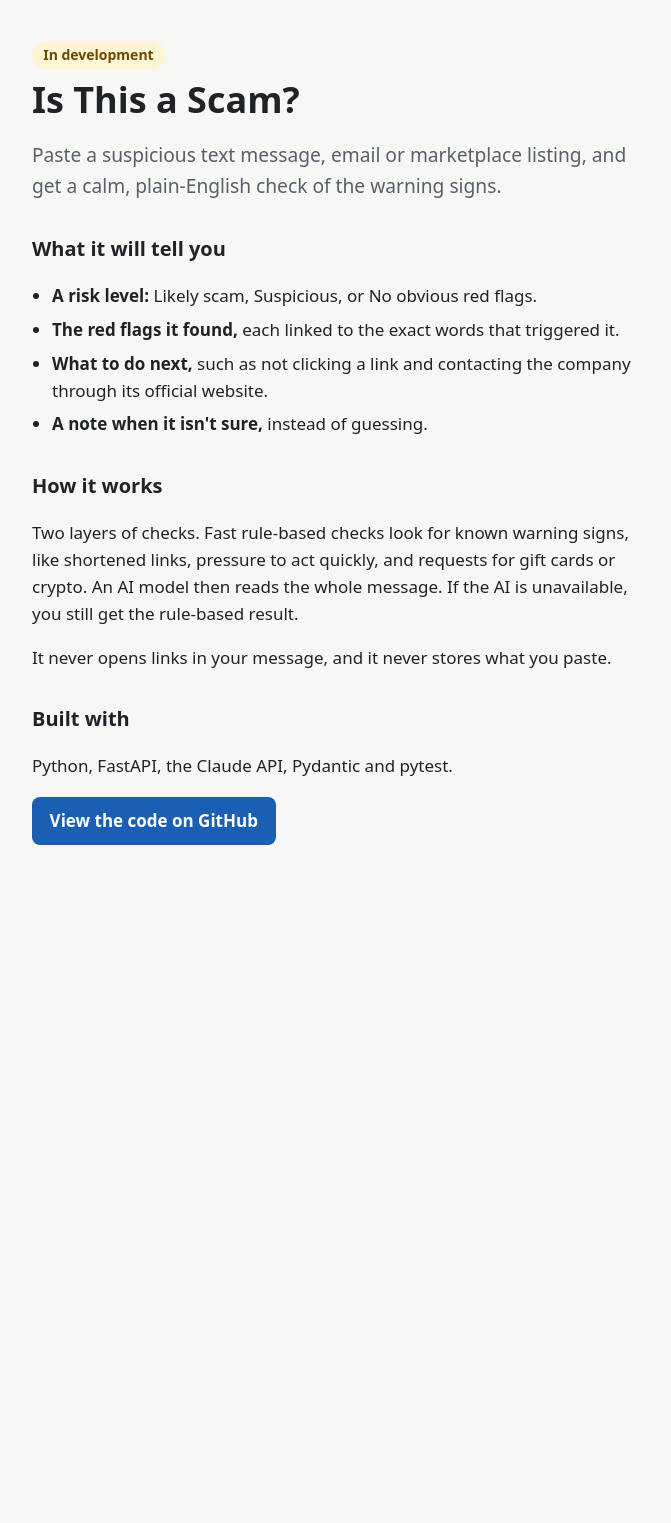
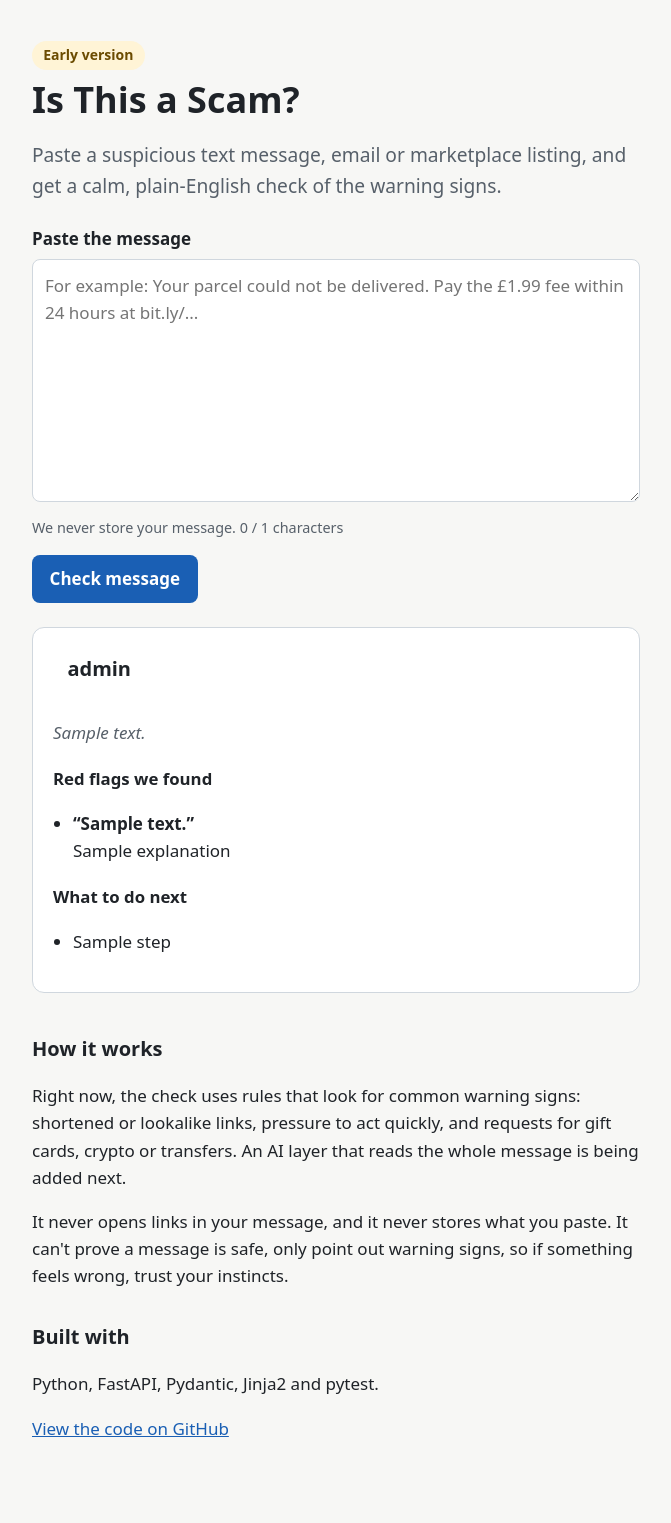
Before and after one commit to cynthialing0310-wq/is-this-a-scam, a FastAPI app: template app/templates/index.html in a window 1280 px wide. Shown: the whole page, without its empty margins (304-975 px from the left). Before the commit the page ends 845 px from the top, so only its background shows below. Run offline with FastAPI, Linux system fonts and the light colour scheme; the template is opened without the code that fills it: most values are stand-ins (such as "Sample title", 1, 10 or a date in 2020).

Commit message:
Add payment and link checks, risk result and paste box

```diff
--- /dev/null
+++ b/app/analyser.py
@@ -0,0 +1,84 @@
+"""Turns a message into a full result: risk level, red flags, next steps and a confidence note.
+
+For now this uses the rule checks only. The AI layer will be added here later, with the
+rule result as the fallback if the AI fails.
+"""
+
+from app.models import AnalysisResult, FlagCategory, RedFlag, RiskLevel
+from app.rules import run_all_checks
+
+MAX_MESSAGE_LENGTH = 5000  # Characters. Keeps costs and abuse under control.
+SHORT_MESSAGE_LENGTH = 40  # Below this, there's too little to go on
+
+NEXT_STEPS_BY_CATEGORY: dict[FlagCategory, str] = {
+    "link": "Don't open the link. If you're worried about an account, go to the organisation's "
+    "website by typing the address yourself, or use its official app.",
+    "payment": "Don't send money, gift cards or crypto until you've checked who you're really "
+    "paying. Genuine organisations won't ask for gift cards or crypto.",
+    "urgency": "Take your time. Contact the organisation using a phone number or website you "
+    "already trust, not one given in the message.",
+}
+REPORT_STEP = (
+    "In the UK, you can forward scam texts to 7726 for free, and report scam emails to "
+    "report@phishing.gov.uk."
+)
+NO_FLAGS_STEP = (
+    "If anything still feels wrong, check with the organisation directly using contact "
+    "details you already trust."
+)
+
+
+def validate_message(text: str) -> str | None:
+    """Return a friendly error message if the input can't be checked, or None if it's fine."""
+    if not text.strip():
+        return "Please paste a message to check."
+    if len(text) > MAX_MESSAGE_LENGTH:
+        return (
+            f"That message is too long to check. Please paste up to {MAX_MESSAGE_LENGTH:,} "
+            "characters, for example just the main part of the email."
+        )
+    return None
+
+
+def risk_level_from_flags(flags: list[RedFlag]) -> RiskLevel:
+    """Simple rule-only scoring: more kinds of warning sign means higher risk."""
+    categories = {flag.category for flag in flags}
+    if not categories:
+        return "No obvious red flags"
+    if len(categories) >= 2:
+        return "Likely scam"
+    return "Suspicious"
+
+
+def next_steps_for(flags: list[RedFlag]) -> list[str]:
+    """Practical advice based on which kinds of warning sign were found."""
+    if not flags:
+        return [NO_FLAGS_STEP]
+    found = {flag.category for flag in flags}
+    steps = [step for category, step in NEXT_STEPS_BY_CATEGORY.items() if category in found]
+    steps.append(REPORT_STEP)
+    return steps
+
+
+def confidence_note_for(text: str, risk_level: RiskLevel) -> str | None:
+    """Be honest when the result could easily be wrong."""
+    if len(text.strip()) < SHORT_MESSAGE_LENGTH:
+        return "This message is very short, so there isn't much to go on. Treat this result with caution."
+    if risk_level == "No obvious red flags":
+        return (
+            "No obvious red flags doesn't mean the message is safe. Scammers change their "
+            "wording all the time, so trust your instincts."
+        )
+    return None
+
+
+def analyse_message(text: str) -> AnalysisResult:
+    """Check a message and build the full result. Assumes validate_message has passed."""
+    flags = run_all_checks(text)
+    risk_level = risk_level_from_flags(flags)
+    return AnalysisResult(
+        risk_level=risk_level,
+        red_flags=flags,
+        next_steps=next_steps_for(flags),
+        confidence_note=confidence_note_for(text, risk_level),
+    )
--- a/app/main.py
+++ b/app/main.py
@@ -1,11 +1,14 @@
 """Web layer: creates the FastAPI app and defines its routes (URLs)."""
 
 from pathlib import Path
+from typing import Annotated
 
-from fastapi import FastAPI, Request
+from fastapi import FastAPI, Form, Request
 from fastapi.responses import HTMLResponse
 from fastapi.staticfiles import StaticFiles
 from fastapi.templating import Jinja2Templates
+
+from app.analyser import MAX_MESSAGE_LENGTH, analyse_message, validate_message
 
 # Folder this file lives in, so paths work no matter where the server is started from
 APP_DIR = Path(__file__).parent
@@ -17,8 +20,27 @@ templates = Jinja2Templates(directory=APP_DIR / "templates")
 
 @app.get("/", response_class=HTMLResponse)
 def home(request: Request) -> HTMLResponse:
-    """The landing page."""
-    return templates.TemplateResponse(request, "index.html")
+    """The page with the paste box."""
+    return templates.TemplateResponse(
+        request, "index.html", {"max_length": MAX_MESSAGE_LENGTH}
+    )
+
+
+@app.post("/check", response_class=HTMLResponse)
+def check(request: Request, message: Annotated[str, Form()] = "") -> HTMLResponse:
+    """Check the pasted message and show the result on the same page.
+
+    The message is never stored or logged.
+    """
+    context: dict[str, object] = {"max_length": MAX_MESSAGE_LENGTH, "message": message}
+
+    error = validate_message(message)
+    if error:
+        context["error"] = error
+        return templates.TemplateResponse(request, "index.html", context, status_code=400)
+
+    context["result"] = analyse_message(message)
+    return templates.TemplateResponse(request, "index.html", context)
 
 
 @app.get("/health")
--- a/app/static/style.css
+++ b/app/static/style.css
@@ -7,6 +7,14 @@
   --accent-text: #ffffff;
   --badge-bg: #fff4d6;
   --badge-text: #6b4b00;
+  --surface: #ffffff;
+  --border: #d0d7de;
+  --high-bg: #fde8e8;
+  --high-text: #8a1c1c;
+  --medium-bg: #fff4d6;
+  --medium-text: #6b4b00;
+  --low-bg: #e6f2ea;
+  --low-text: #1d5c34;
 }
 
 @media (prefers-color-scheme: dark) {
@@ -18,6 +26,14 @@
     --accent-text: #0d1117;
     --badge-bg: #3d3214;
     --badge-text: #f5d77a;
+    --surface: #1f2228;
+    --border: #3a3f47;
+    --high-bg: #4a1d1d;
+    --high-text: #ffb3b3;
+    --medium-bg: #3d3214;
+    --medium-text: #f5d77a;
+    --low-bg: #1b3826;
+    --low-text: #a6e3b8;
   }
 }
 
@@ -99,3 +115,101 @@ a {
   outline: 3px solid var(--text);
   outline-offset: 2px;
 }
+
+/* --- Paste box ----------------------------------------------------------- */
+
+.checker {
+  margin: 1.5rem 0;
+}
+
+.checker label {
+  display: block;
+  font-weight: 600;
+  margin-bottom: 0.4rem;
+}
+
+textarea {
+  width: 100%;
+  padding: 0.75rem;
+  border: 1px solid var(--border);
+  border-radius: 0.5rem;
+  background: var(--surface);
+  color: var(--text);
+  font: inherit;
+  resize: vertical;
+}
+
+textarea:focus-visible {
+  outline: 3px solid var(--accent);
+  outline-offset: 1px;
+}
+
+.help {
+  margin: 0.4rem 0 1rem;
+  color: var(--muted);
+  font-size: 0.9rem;
+}
+
+button.button {
+  border: none;
+  font: inherit;
+  font-weight: 600;
+  cursor: pointer;
+  width: 100%;
+}
+
+@media (min-width: 30rem) {
+  button.button {
+    width: auto;
+  }
+}
+
+/* --- Results ------------------------------------------------------------- */
+
+.error {
+  padding: 0.75rem 1rem;
+  border-radius: 0.5rem;
+  background: var(--high-bg);
+  color: var(--high-text);
+  font-weight: 600;
+}
+
+.result {
+  margin: 1.5rem 0 2.5rem;
+  padding: 1.25rem;
+  border: 1px solid var(--border);
+  border-radius: 0.75rem;
+  background: var(--surface);
+}
+
+.risk {
+  display: inline-block;
+  margin: 0 0 0.75rem;
+  padding: 0.3rem 0.9rem;
+  border-radius: 999px;
+  font-size: 1.25rem;
+}
+
+.risk-high { background: var(--high-bg); color: var(--high-text); }
+.risk-medium { background: var(--medium-bg); color: var(--medium-text); }
+.risk-low { background: var(--low-bg); color: var(--low-text); }
+
+.note {
+  color: var(--muted);
+  font-style: italic;
+}
+
+h3 {
+  font-size: 1.05rem;
+  margin: 1.25rem 0 0.4rem;
+}
+
+.flags li {
+  margin-bottom: 0.75rem;
+}
+
+.match {
+  display: block;
+  font-weight: 600;
+  word-break: break-all; /* Long links shouldn't push the page wider than a phone */
+}
--- a/app/templates/index.html
+++ b/app/templates/index.html
@@ -4,12 +4,12 @@
   <meta charset="utf-8">
   <meta name="viewport" content="width=device-width, initial-scale=1">
   <title>Is This a Scam?</title>
-  <meta name="description" content="Paste a suspicious text, email or listing and get a calm, plain-English risk check.">
+  <meta name="description" content="Paste a suspicious text, email or listing and get a calm, plain-English check of the warning signs.">
   <link rel="stylesheet" href="{{ url_for('static', path='style.css') }}">
 </head>
 <body>
   <main class="page">
-    <p class="status">In development</p>
+    <p class="status">Early version</p>
 
     <h1>Is This a Scam?</h1>
     <p class="lead">
@@ -17,35 +17,82 @@
       plain-English check of the warning signs.
     </p>
 
-    <section aria-labelledby="what-heading">
-      <h2 id="what-heading">What it will tell you</h2>
-      <ul>
-        <li><strong>A risk level:</strong> Likely scam, Suspicious, or No obvious red flags.</li>
-        <li><strong>The red flags it found,</strong> each linked to the exact words that triggered it.</li>
-        <li><strong>What to do next,</strong> such as not clicking a link and contacting the company through its official website.</li>
-        <li><strong>A note when it isn't sure,</strong> instead of guessing.</li>
-      </ul>
-    </section>
+    <form class="checker" method="post" action="/check#result">
+      <label for="message">Paste the message</label>
+      <textarea id="message" name="message" rows="8" maxlength="{{ max_length }}"
+                aria-describedby="message-help"
+                placeholder="For example: Your parcel could not be delivered. Pay the £1.99 fee within 24 hours at bit.ly/..."
+                required>{{ message or "" }}</textarea>
+      <p id="message-help" class="help">
+        We never store your message. <span id="char-count" aria-live="polite"></span>
+      </p>
+      <button type="submit" class="button">Check message</button>
+    </form>
+
+    {% if error %}
+      <p id="result" class="error" role="alert">{{ error }}</p>
+    {% endif %}
+
+    {% if result %}
+      <section id="result" class="result" aria-labelledby="result-heading">
+        {% set level_class = {"Likely scam": "high", "Suspicious": "medium", "No obvious red flags": "low"}[result.risk_level] %}
+        <h2 id="result-heading" class="risk risk-{{ level_class }}">{{ result.risk_level }}</h2>
+
+        {% if result.confidence_note %}
+          <p class="note">{{ result.confidence_note }}</p>
+        {% endif %}
+
+        {% if result.red_flags %}
+          <h3>Red flags we found</h3>
+          <ul class="flags">
+            {% for flag in result.red_flags %}
+              <li>
+                <q class="match">{{ flag.matched_text }}</q>
+                <span>{{ flag.explanation }}</span>
+              </li>
+            {% endfor %}
+          </ul>
+        {% endif %}
+
+        <h3>What to do next</h3>
+        <ul>
+          {% for step in result.next_steps %}
+            <li>{{ step }}</li>
+          {% endfor %}
+        </ul>
+      </section>
+    {% endif %}
 
     <section aria-labelledby="how-heading">
       <h2 id="how-heading">How it works</h2>
       <p>
-        Two layers of checks. Fast rule-based checks look for known warning signs, like shortened
-        links, pressure to act quickly, and requests for gift cards or crypto. An AI model then
-        reads the whole message. If the AI is unavailable, you still get the rule-based result.
+        Right now, the check uses rules that look for common warning signs: shortened or
+        lookalike links, pressure to act quickly, and requests for gift cards, crypto or
+        transfers. An AI layer that reads the whole message is being added next.
       </p>
       <p>
-        It never opens links in your message, and it never stores what you paste.
+        It never opens links in your message, and it never stores what you paste. It can't
+        prove a message is safe, only point out warning signs, so if something feels wrong,
+        trust your instincts.
       </p>
     </section>
 
     <section aria-labelledby="build-heading">
       <h2 id="build-heading">Built with</h2>
-      <p>Python, FastAPI, the Claude API, Pydantic and pytest.</p>
+      <p>Python, FastAPI, Pydantic, Jinja2 and pytest.</p>
       <p>
-        <a class="button" href="https://github.com/cynthialing0310-wq/is-this-a-scam">View the code on GitHub</a>
+        <a href="https://github.com/cynthialing0310-wq/is-this-a-scam">View the code on GitHub</a>
       </p>
     </section>
   </main>
+
+  <script>
+    // Live character counter, so people know how much they can paste
+    const box = document.getElementById("message");
+    const counter = document.getElementById("char-count");
+    const update = () => { counter.textContent = `${box.value.length.toLocaleString()} / ${box.maxLength.toLocaleString()} characters`; };
+    box.addEventListener("input", update);
+    update();
+  </script>
 </body>
 </html>
--- a/requirements.txt
+++ b/requirements.txt
@@ -8,6 +8,9 @@ pydantic==2.14.1
 # Fills in HTML templates (the web pages)
 jinja2==3.1.6
 
+# Lets FastAPI read submitted HTML forms
+python-multipart==0.0.32
+
 # Loads settings (like the API key) from the .env file
 python-dotenv==1.2.4
 
```
Also changed, not shown: DECISIONS.md (+32 -0 lines), app/models.py (+12 -0 lines), app/rules.py (+184 -0 lines), tests/test_analyser.py (added, +56 -0 lines), tests/test_main.py (+35 -0 lines), tests/test_rules.py (+101 -1 lines).
